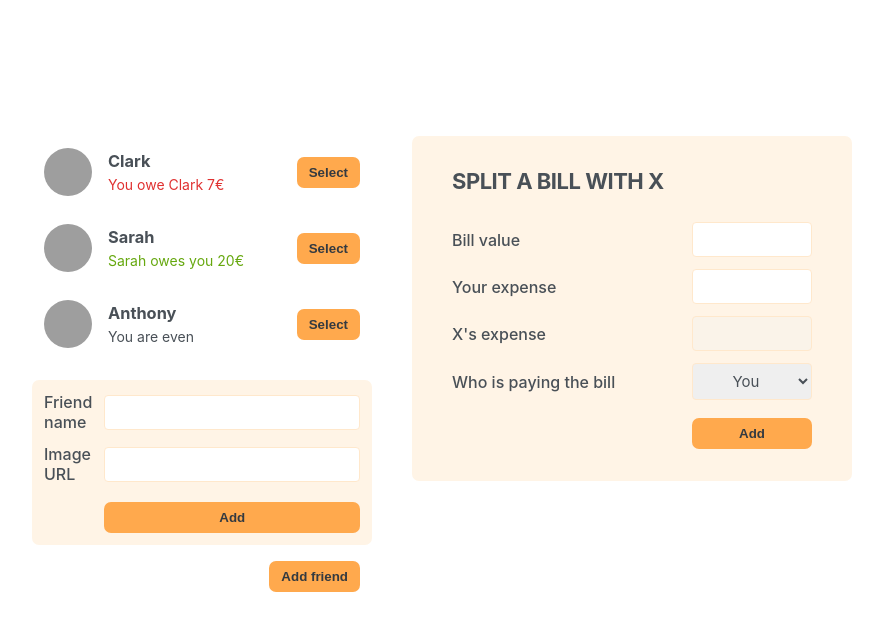
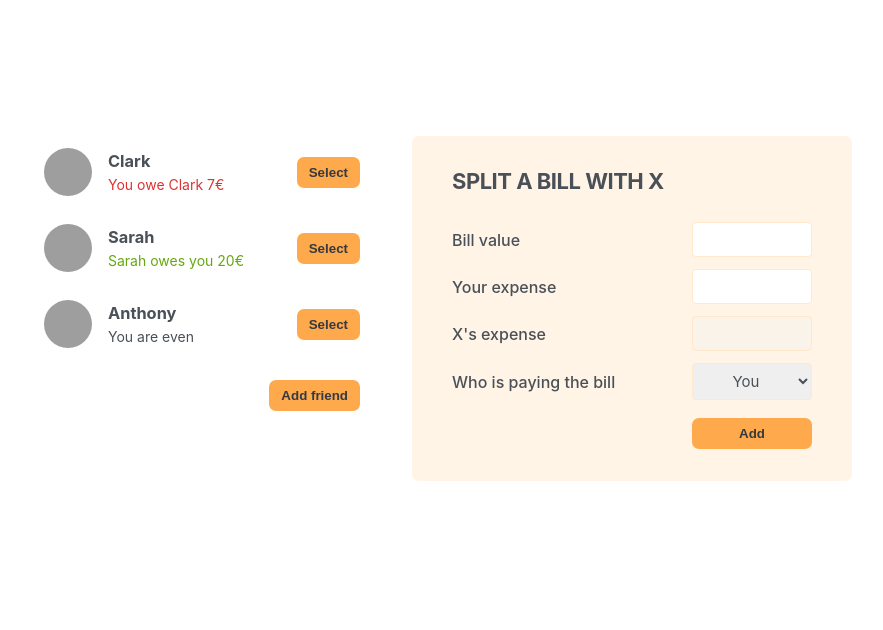
Before and after one commit to Predrag-Jandric/React-split-the-bill, a React (Create React App) app: page / in a window 1280 px wide. Shown: the top 630 px of the page, without its empty margins (198-1081 px from the left). Built offline with nearby package versions, Linux system fonts and the light colour scheme; grey boxes are pictures that could not be loaded.

Commit message:
ADDED: addFriend small form functionality, toggle open and close

```diff
--- a/src/App.js
+++ b/src/App.js
@@ -22,17 +22,29 @@
   },
 ];
 
-function Button({ children }) {
-  return <button className="button">{children}</button>;
+function Button({ children, onClick }) {
+  return (
+    <button onClick={onClick} className="button">
+      {children}
+    </button>
+  );
 }
 
 export default function App() {
+  const [showAddFriend, setshowAddFriend] = useState(false);
+
+  function handleShowAddFriend() {
+    setshowAddFriend((prev) => !prev);
+  }
+
   return (
     <div className="app">
       <div className="sidebar">
         <FriendsList />
-        <FormAddFriend />
-        <Button>Add friend</Button>
+        {showAddFriend && <FormAddFriend />}
+        <Button onClick={handleShowAddFriend}>
+          {showAddFriend ? "Close" : "Add friend"}
+        </Button>
       </div>
 
       <FormSplitBill />
```
